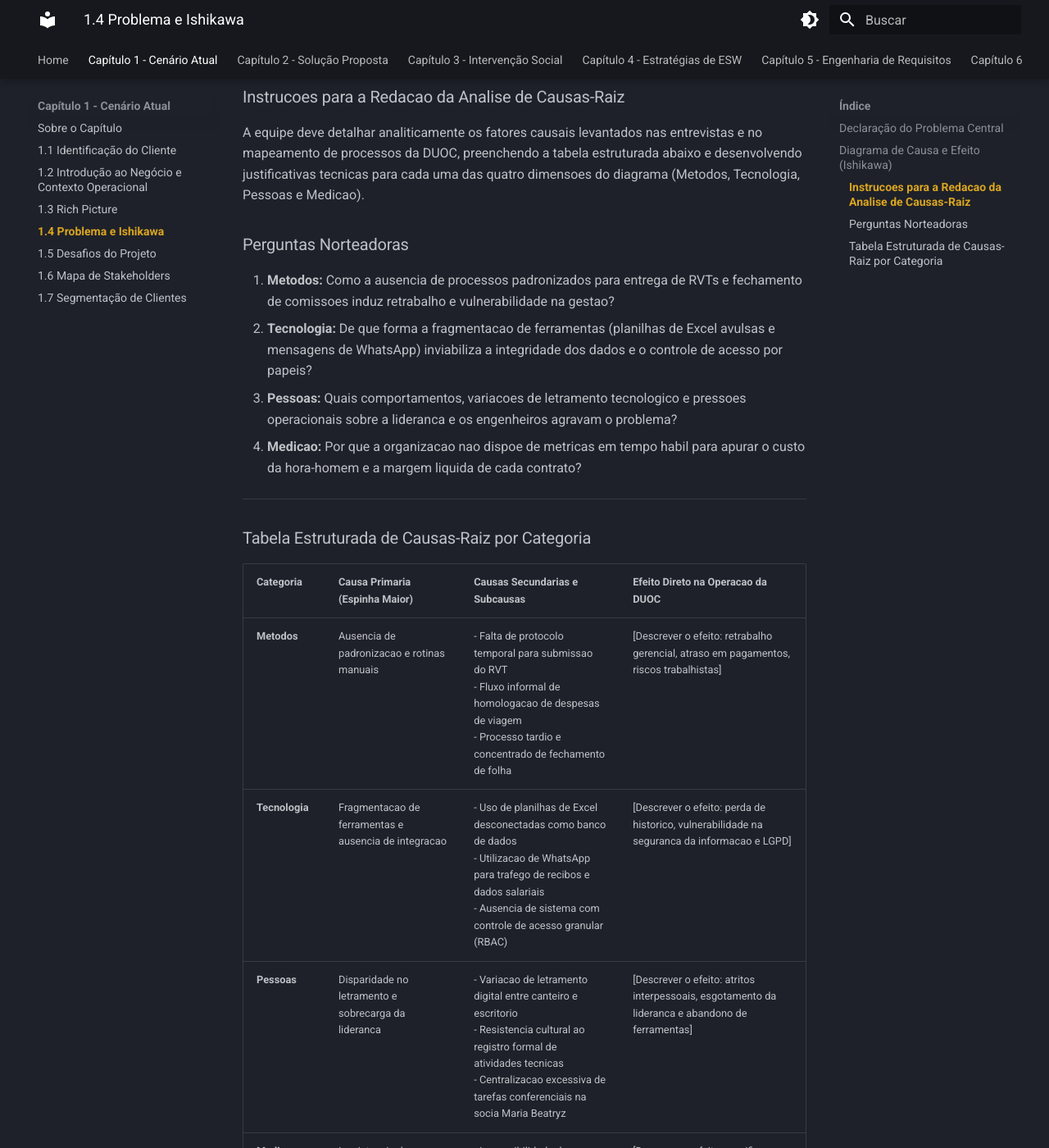
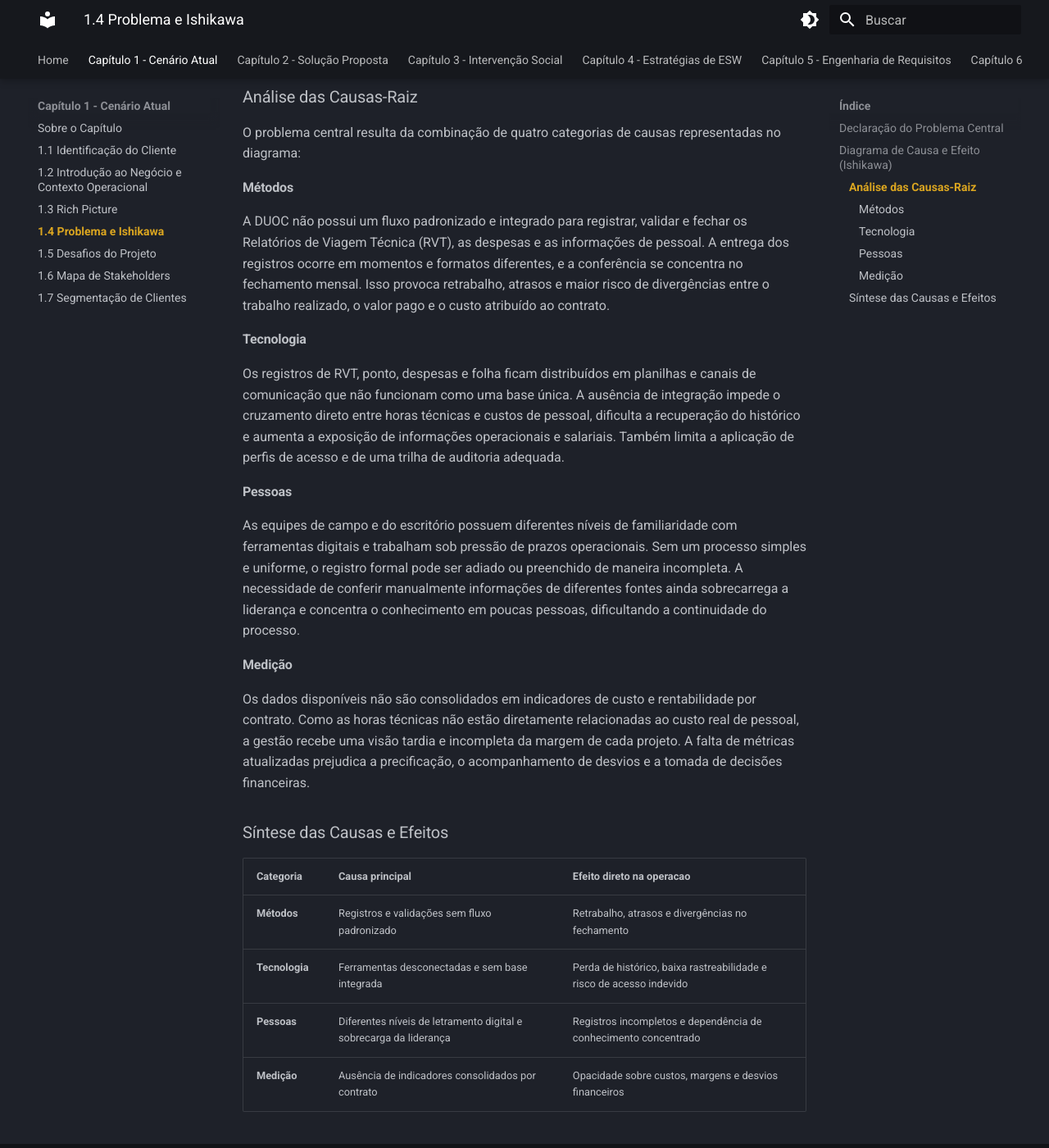
Before and after one commit to mdsreq-fga-unb/REQ-2026.2-T01-DUOC-Finance, an MkDocs documentation site: the page built from docs/visao-produto/capitulo-1/1.4-problema-ishikawa.md, in a window 1280 px wide and 1400 px high, scrolled down 896 px. Shown: the whole window at 82% size. Built offline with MkDocs 1.6.1 and Material for MkDocs 9.7.7, drawn with Linux system fonts in a browser that asks for light colours; some of the changed text lies outside the part shown.

Commit message:
refactor:reformula declaracao do problema e adiciona ishikawa

```diff
--- a/docs/visao-produto/capitulo-1/1.4-problema-ishikawa.md
+++ b/docs/visao-produto/capitulo-1/1.4-problema-ishikawa.md
@@ -12,22 +12,31 @@
 
 ---
 
-### Instrucoes para a Redacao da Analise de Causas-Raiz
-A equipe deve detalhar analiticamente os fatores causais levantados nas entrevistas e no mapeamento de processos da DUOC, preenchendo a tabela estruturada abaixo e desenvolvendo justificativas tecnicas para cada uma das quatro dimensoes do diagrama (Metodos, Tecnologia, Pessoas e Medicao).
+### Análise das Causas-Raiz
 
-### Perguntas Norteadoras
-1. **Metodos:** Como a ausencia de processos padronizados para entrega de RVTs e fechamento de comissoes induz retrabalho e vulnerabilidade na gestao?
-2. **Tecnologia:** De que forma a fragmentacao de ferramentas (planilhas de Excel avulsas e mensagens de WhatsApp) inviabiliza a integridade dos dados e o controle de acesso por papeis?
-3. **Pessoas:** Quais comportamentos, variacoes de letramento tecnologico e pressoes operacionais sobre a lideranca e os engenheiros agravam o problema?
-4. **Medicao:** Por que a organizacao nao dispoe de metricas em tempo habil para apurar o custo da hora-homem e a margem liquida de cada contrato?
+O problema central resulta da combinação de quatro categorias de causas representadas no diagrama:
 
----
+#### Métodos
 
-### Tabela Estruturada de Causas-Raiz por Categoria
+A DUOC não possui um fluxo padronizado e integrado para registrar, validar e fechar os Relatórios de Viagem Técnica (RVT), as despesas e as informações de pessoal. A entrega dos registros ocorre em momentos e formatos diferentes, e a conferência se concentra no fechamento mensal. Isso provoca retrabalho, atrasos e maior risco de divergências entre o trabalho realizado, o valor pago e o custo atribuído ao contrato.
 
-| Categoria | Causa Primaria (Espinha Maior) | Causas Secundarias e Subcausas | Efeito Direto na Operacao da DUOC |
-| :--- | :--- | :--- | :--- |
-| **Metodos** | Ausencia de padronizacao e rotinas manuais | - Falta de protocolo temporal para submissao do RVT<br>- Fluxo informal de homologacao de despesas de viagem<br>- Processo tardio e concentrado de fechamento de folha | [Descrever o efeito: retrabalho gerencial, atraso em pagamentos, riscos trabalhistas] |
-| **Tecnologia** | Fragmentacao de ferramentas e ausencia de integracao | - Uso de planilhas de Excel desconectadas como banco de dados<br>- Utilizacao de WhatsApp para trafego de recibos e dados salariais<br>- Ausencia de sistema com controle de acesso granular (RBAC) | [Descrever o efeito: perda de historico, vulnerabilidade na seguranca da informacao e LGPD] |
-| **Pessoas** | Disparidade no letramento e sobrecarga da lideranca | - Variacao de letramento digital entre canteiro e escritorio<br>- Resistencia cultural ao registro formal de atividades tecnicas<br>- Centralizacao excessiva de tarefas conferenciais na socia Maria Beatryz | [Descrever o efeito: atritos interpessoais, esgotamento da lideranca e abandono de ferramentas] |
-| **Medicao** | Inexistencia de indicadores de rentabilidade e custo | - Impossibilidade de correlacionar horas tecnicas a centros de custo<br>- Falta de apuracao do custo real de mao de obra por projeto<br>- Metricas contabeis e gerenciais apuradas de forma retroativa e defasada | [Descrever o efeito: precificacao inadequada de propostas comerciais e opacidade na margem de lucro] |
+#### Tecnologia
+
+Os registros de RVT, ponto, despesas e folha ficam distribuídos em planilhas e canais de comunicação que não funcionam como uma base única. A ausência de integração impede o cruzamento direto entre horas técnicas e custos de pessoal, dificulta a recuperação do histórico e aumenta a exposição de informações operacionais e salariais. Também limita a aplicação de perfis de acesso e de uma trilha de auditoria adequada.
+
+#### Pessoas
+
+As equipes de campo e do escritório possuem diferentes níveis de familiaridade com ferramentas digitais e trabalham sob pressão de prazos operacionais. Sem um processo simples e uniforme, o registro formal pode ser adiado ou preenchido de maneira incompleta. A necessidade de conferir manualmente informações de diferentes fontes ainda sobrecarrega a liderança e concentra o conhecimento em poucas pessoas, dificultando a continuidade do processo.
+
+#### Medição
+
+Os dados disponíveis não são consolidados em indicadores de custo e rentabilidade por contrato. Como as horas técnicas não estão diretamente relacionadas ao custo real de pessoal, a gestão recebe uma visão tardia e incompleta da margem de cada projeto. A falta de métricas atualizadas prejudica a precificação, o acompanhamento de desvios e a tomada de decisões financeiras.
+
+### Síntese das Causas e Efeitos
+
+| Categoria | Causa principal | Efeito direto na operacao |
+| :--- | :--- | :--- |
+| **Métodos** | Registros e validações sem fluxo padronizado | Retrabalho, atrasos e divergências no fechamento |
+| **Tecnologia** | Ferramentas desconectadas e sem base integrada | Perda de histórico, baixa rastreabilidade e risco de acesso indevido |
+| **Pessoas** | Diferentes níveis de letramento digital e sobrecarga da liderança | Registros incompletos e dependência de conhecimento concentrado |
+| **Medição** | Ausência de indicadores consolidados por contrato | Opacidade sobre custos, margens e desvios financeiros |
```
